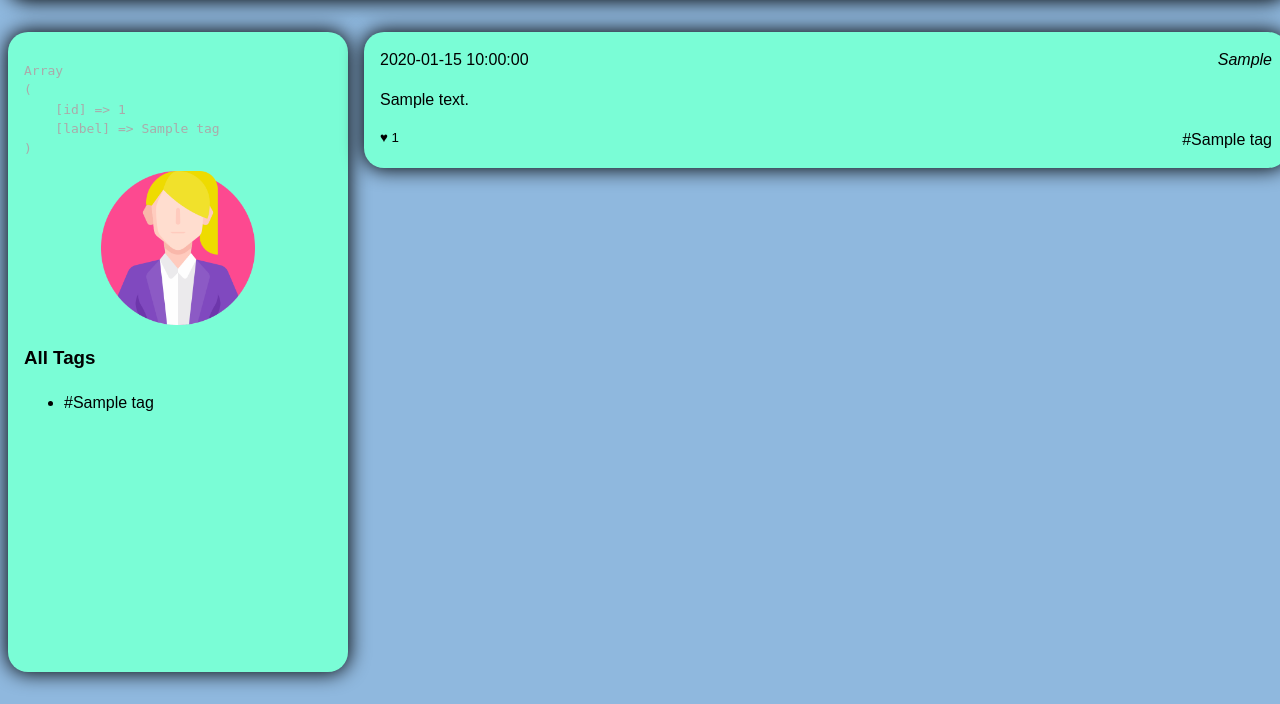
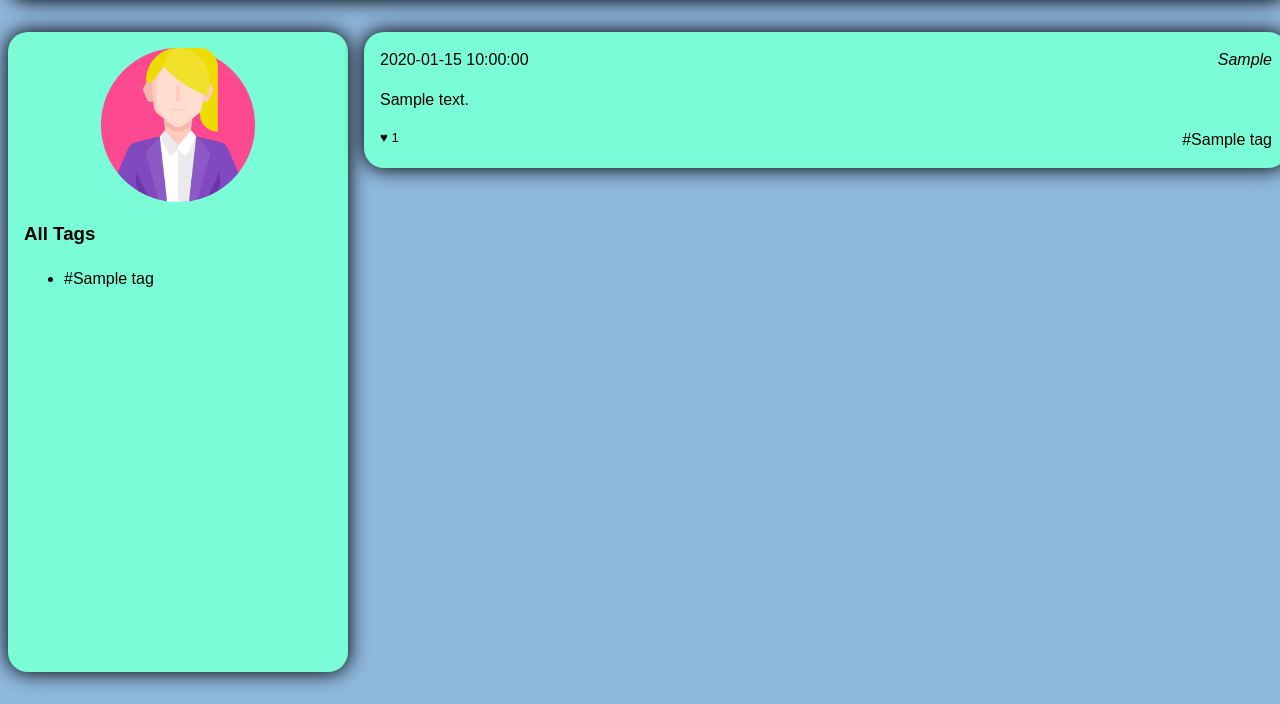
Before and after one commit to adatechschool/projet-collectif---reseau-social-php-reseau_social_alissia_sebastien_quentin, a PHP site: page /tags.php?tag_id=1 in a window 1280 px wide. Shown: the part 98-802 px from the top of the page. Run offline with PHP 8.4, Linux system fonts and the light colour scheme; the visitor is signed in with stand-in values (Sample User, id 1); tables that the repository leaves empty hold one stand-in row (values such as "Sample post").

```diff
--- a/resoc_n1/tags.php
+++ b/resoc_n1/tags.php
@@ -57,7 +57,6 @@ session_start();
                 $allTagsResult = $mysqli->query($allTagsQuery);
                 $allTags = $allTagsResult->fetch_all(MYSQLI_ASSOC);
                 //@todo: afficher le résultat de la ligne ci dessous, remplacer XXX par le label et effacer la ligne ci-dessous
-                echo "<pre>" . print_r($tag, 1) . "</pre>";
                 ?>
                 <img src="user.png" alt="Portrait de l'utilisatrice"/>
                 <section>
```
